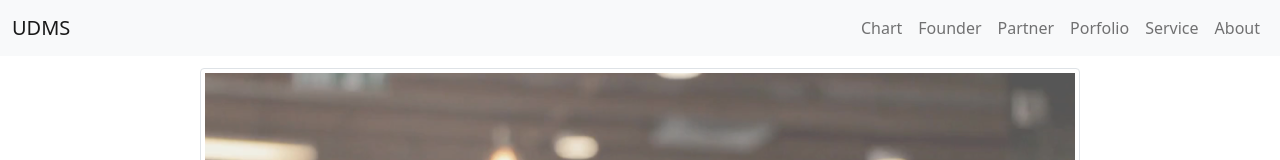
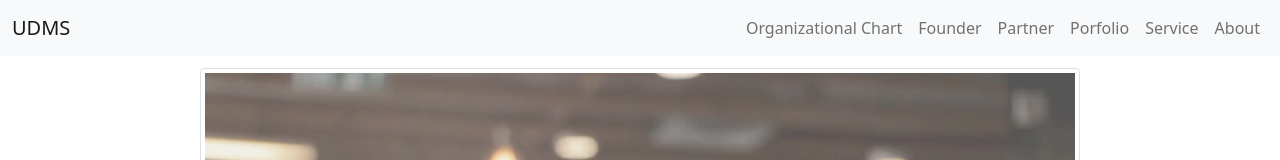
Before and after one commit to pebojote/udms, a Vue app: page / in a window 1280 px wide. Shown: the top 160 px of the page. Built offline with nearby package versions, Linux system fonts and the light colour scheme.

Commit message:
Change Navigation Label (#2)
closed 2

```diff
--- a/src/App.vue
+++ b/src/App.vue
@@ -14,7 +14,7 @@
           <ul class="navbar-nav">
             <li class="nav-item">
               <router-link to="/chart" class="nav-link">
-                Chart
+                Organizational Chart
               </router-link>
             </li>
             <li class="nav-item">
```
